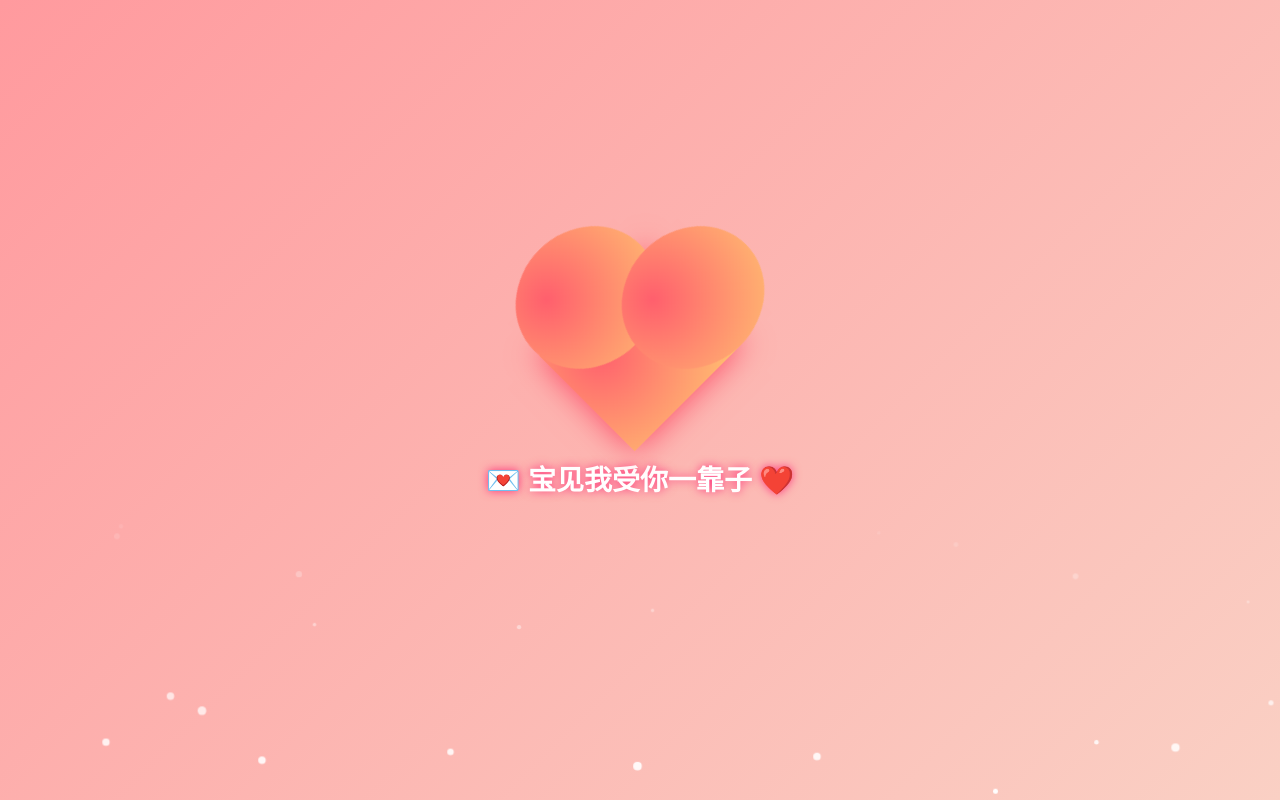
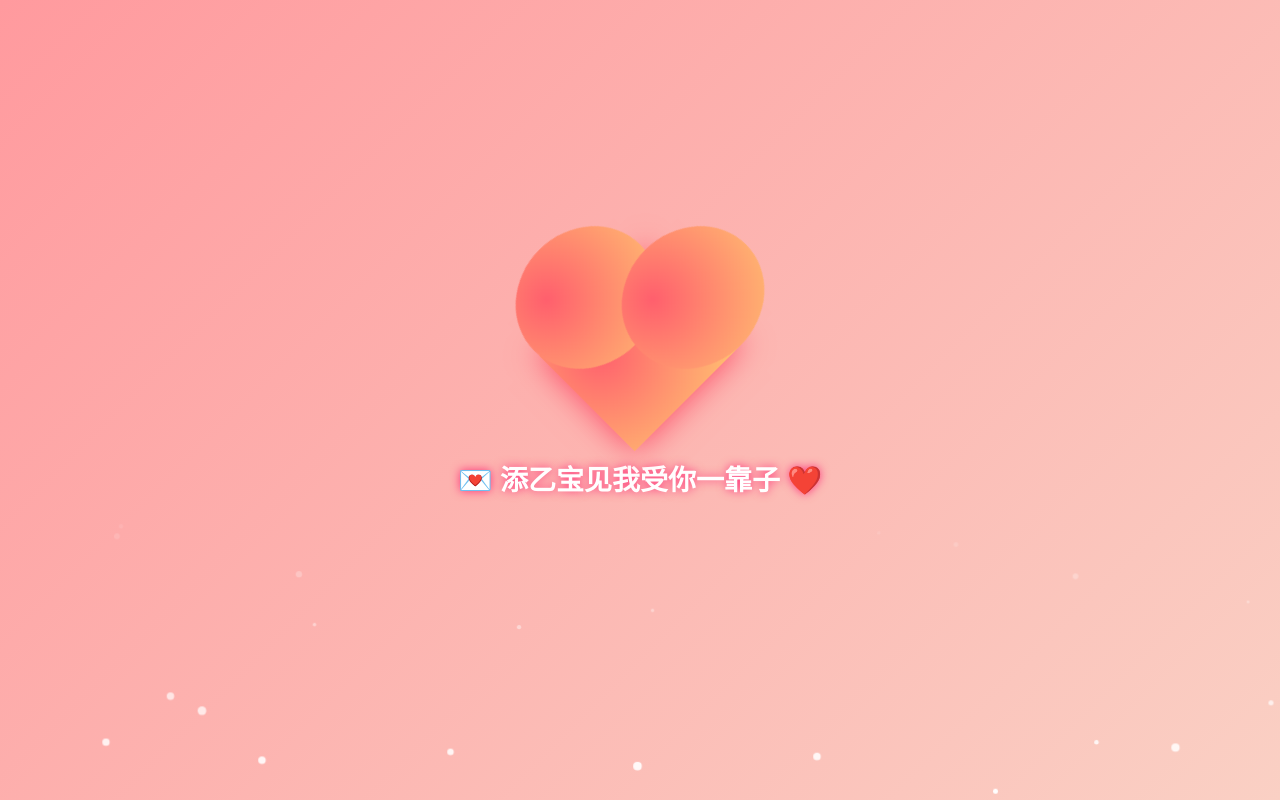
Before and after one commit to yuchen-2001/love-site, a plain HTML site: page index.html in a window 1280 px wide. Drawn offline with Linux system fonts and the light colour scheme.

Commit message:
modified name

```diff
--- a/index.html
+++ b/index.html
@@ -78,7 +78,7 @@
 </head>
 <body>
   <div class="heart"></div>
-  <h1>💌 宝见我受你一靠子 ❤️</h1>
+  <h1>💌 添乙宝见我受你一靠子 ❤️</h1>
 
   <script>
     // floating particle effect
```
